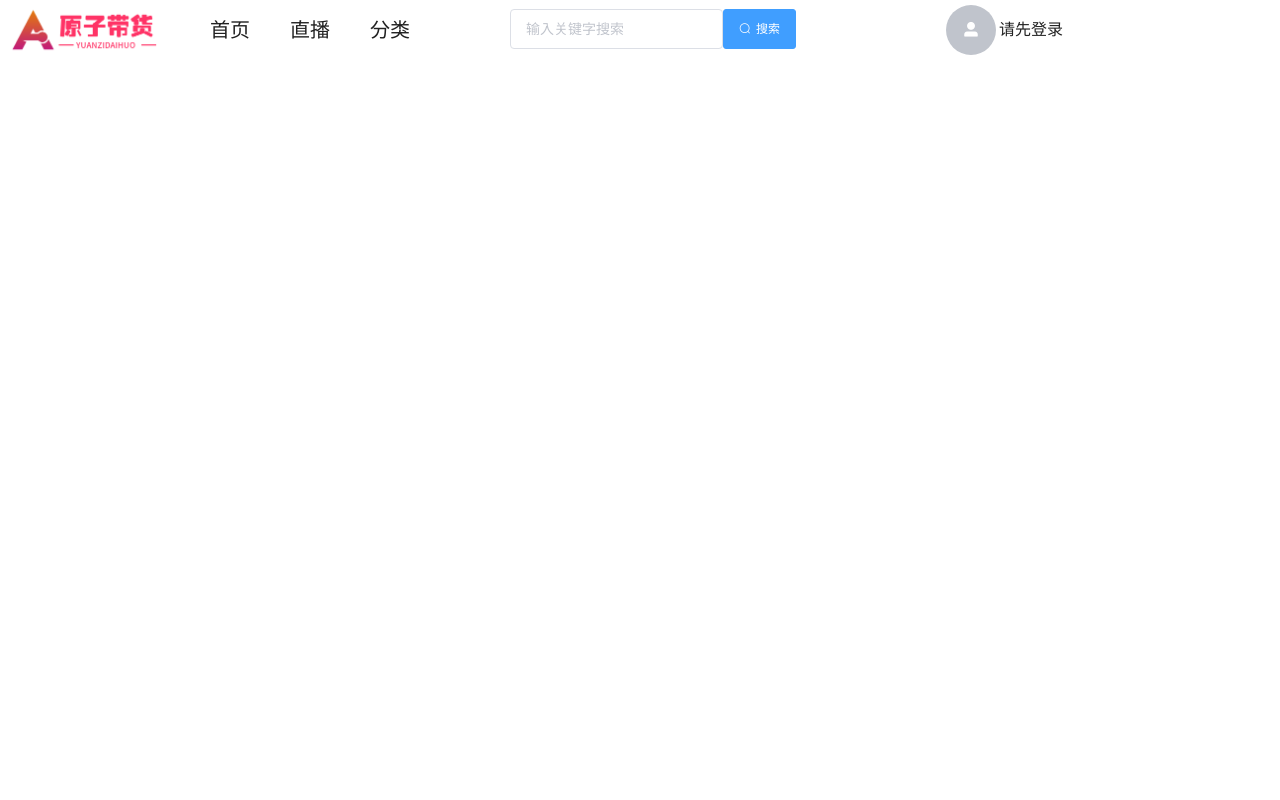
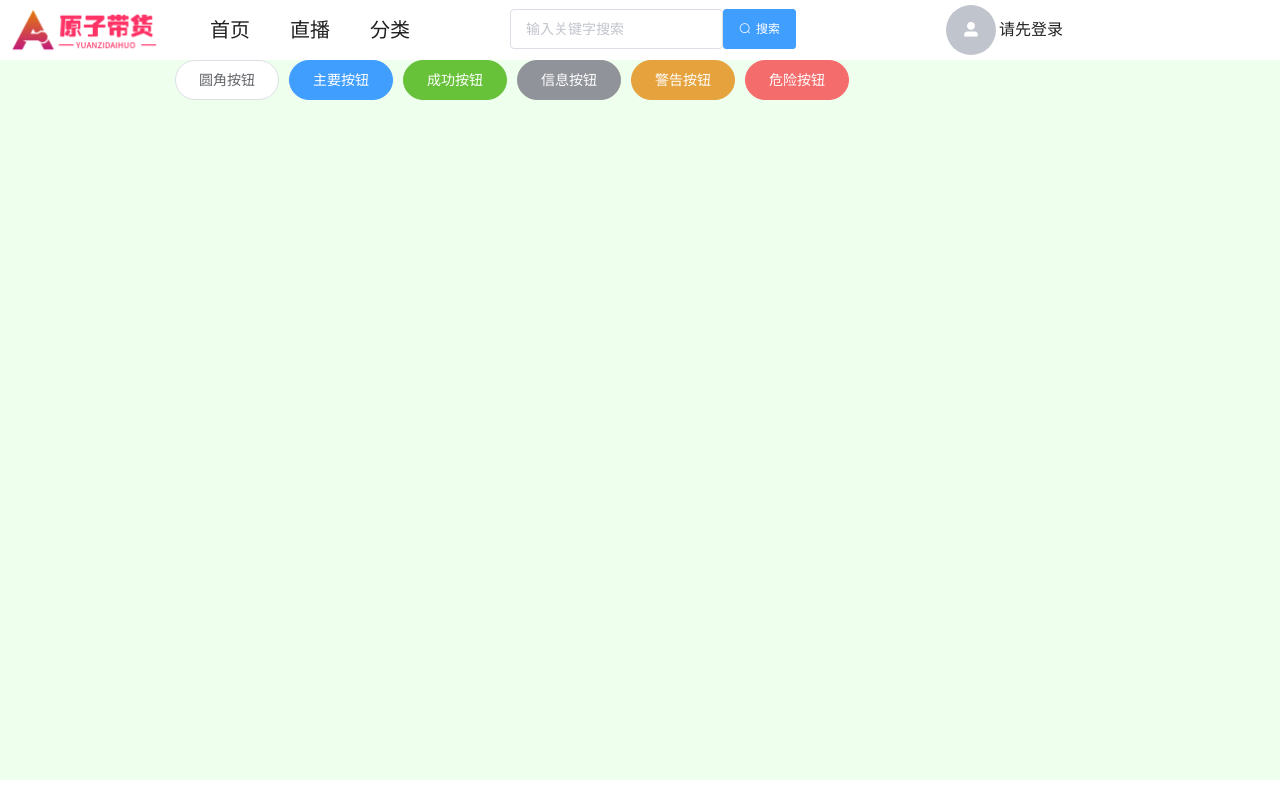
Before and after one commit to YonghaoZhu-code/livevue, a Vue app: page /#/classification in a window 1280 px wide. Built offline with nearby package versions, Linux system fonts and the light colour scheme; sample sign-in values are in the browser's storage; a small style sheet from the web is missing.

Commit message:
完善细节

```diff
--- a/src/components/Header.vue
+++ b/src/components/Header.vue
@@ -5,8 +5,8 @@
         </div>
         <ul class="ulbox">
          <li><router-link to="/">首页</router-link ></li>
-         <li><router-link to="/sellerlist">直播</router-link></li>
-         <li><router-link to="/details">分类</router-link></li>
+         <li><router-link to="/isliveing">直播</router-link></li>
+         <li><router-link to="/classification">分类</router-link></li>
          </ul>
          <div class="search">
              <el-input v-model="keyWord" size="large" placeholder="输入关键字搜索" ></el-input>
--- /dev/null
+++ b/src/views/Classification.vue
@@ -0,0 +1,50 @@
+<template>
+    <div class="box">
+<div class="left"></div>
+<div class="main">
+    <div class="top">
+        <el-row>
+  <el-button round>圆角按钮</el-button>
+  <el-button type="primary" round>主要按钮</el-button>
+  <el-button type="success" round>成功按钮</el-button>
+  <el-button type="info" round>信息按钮</el-button>
+  <el-button type="warning" round>警告按钮</el-button>
+  <el-button type="danger" round>危险按钮</el-button>
+</el-row>
+    </div>
+</div>
+<div class="right"></div>
+</div>
+</template>
+<script>
+
+export default {
+
+  data () {
+    return {
+
+    }
+  }
+}
+</script>
+<style lang="less" scoped>
+.box{
+  min-height: 90vh;
+  width: 100vw;
+  background-color: #efe;
+  display: flex;
+}
+.left{
+  width: 175px;
+  min-height: 90vh;
+}
+.main{
+  min-height: 90vh;
+  flex:1;
+  min-height: 100%;
+}
+.right{
+   min-height: 90vh;
+  width: 175px;
+}
+</style>
--- a/src/views/Home.vue
+++ b/src/views/Home.vue
@@ -23,7 +23,7 @@
         </a>
     </div>
     <div class="ctx">
-      <router-link :to="`/onlive/${liver.uid || 0}`" v-for="liver in livers" :key="liver">
+      <router-link :to="`/onlive/${liver.uid || 0}`" v-for="(liver,index) in livers" :key="index">
       <div class="show" >
         <div class="show-pic" :style="`background-image:url(${liver.imgUrl || 0}) `"></div>
         <div class="show-title">{{liver.title || "用户闲置177"}}</div>
--- a/src/views/Login.vue
+++ b/src/views/Login.vue
@@ -86,6 +86,7 @@ export default {
       const userInfo = JSON.stringify(res.userInfo)
       window.sessionStorage.setItem('userInfo', userInfo)
       this.setUserInfo(res.userInfo)
+      this.$router.push('/')
       return this.$message.success(res.msg)
     },
     reset () { this.$refs.loginFormRef.resetFields() },
--- a/src/views/onlive/onlive.vue
+++ b/src/views/onlive/onlive.vue
@@ -31,7 +31,10 @@
             <div v-show="liver.isLive"><liveplayer :playUrl="liver.playUrl"></liveplayer></div>
           </div>
           <div class="leftshopping">
-            666
+            <div class="shoppinglogo" @click="goshopping">
+              <i class="iconfont icon-shopping-cart1" style="font-size: 28px;color:#fff"></i>
+              <span style="padding:4px;color:#fff">立即购买</span>
+            </div>
           </div>
       </div>
       <!-- 右容器弹幕位置 -->
@@ -110,6 +113,10 @@ export default {
         console.log('连接未建立，还不能发送消息')
         return
       }
+      if (this.userInfo.username === undefined) {
+        this.$message.error('请先登录')
+        return
+      }
       if (this.danmumsg) {
         this.ws.send(JSON.stringify({ username: this.userInfo.username + ' : ', msg: this.danmumsg }))
         console.log('发送弹幕成功')
@@ -135,6 +142,13 @@ export default {
       const { data: res } = await this.$http.get('/getheaderurl', { params: { uid } })
       this.HeaderUrl = this.$baseURL + res.HeaderUrl
       console.log(this.HeaderUrl)
+    },
+    goshopping () {
+      if (this.liver.shopping) {
+        window.open(this.liver.shopping)
+      } else {
+        this.$message.error('主播未上架商品')
+      }
     },
     toinroom () {
       if (this.ws.readyState !== WebSocket.OPEN) {
@@ -265,6 +279,23 @@ min-height:500px;
           background: #000;
           height: 510px;
         }
+        .leftshopping{
+          width: 100%;
+          height: 120px;
+          display: flex;
+          justify-content: center;
+          align-items: center;
+          .shoppinglogo{
+            background-color:#ff5000;
+            width: 150px;
+            height: 60px;
+            border-radius: 12px;
+            padding: 8px;
+            font-size:28px;
+            line-height: 48px;
+            cursor: pointer;
+          }
+        }
     }
     .boxright{
         margin-left:12px;
--- a/src/views/user/Mine.vue
+++ b/src/views/user/Mine.vue
@@ -11,7 +11,7 @@
 <div>
   <el-row>
     <el-col span="6">
-      <router-link to="/">
+      <router-link to="userinfo">
      <i class="el-icon-setting" style="color: #23C9ED;margin: 4px"></i>个人信息
      </router-link>
     </el-col>
@@ -26,8 +26,11 @@
      </router-link>
     </el-col>
      <el-col span="6">
-       <router-link to="/">
+    <router-link to="tolive" v-if="this.userInfo.role!=1">
     <i class="el-icon-service" style="color: #F3A034;margin: 4px"></i>开启直播
+    </router-link>
+    <router-link to="toapply" v-else class="mmp">
+    <i class="el-icon-service" style="color: #F3A034;margin: 4px"></i>申请直播
     </router-link>
     </el-col>
   </el-row>
@@ -102,6 +105,10 @@ export default {
    .el-col{
      a{text-decoration: none;
      }
+     .mmp{
+       a{text-decoration: none;
+     }
+     }
    }
   }
 }
--- /dev/null
+++ b/src/views/user/children/toapply.vue
@@ -0,0 +1,46 @@
+<template>
+    <div class="box">
+<div class="form">
+     <el-form label-position="right" label-width="80px" :model="apply" >
+   <el-form-item label="申请名称" >
+    <el-input v-model="apply.title"></el-input>
+  </el-form-item>
+  <el-form-item label="申请类别">
+   <el-input v-model="apply.shopping"></el-input>
+  </el-form-item>
+  <el-form-item label="申请理由">
+     <el-input type="textarea" v-model="apply.catalog"></el-input>
+  </el-form-item>
+  <el-form-item>
+    <el-button type="primary" @click="onnext">提交申请</el-button>
+  </el-form-item>
+</el-form>
+</div>
+    </div>
+</template>
+<script>
+export default {
+  data () {
+    return {
+      apply: {
+        title: '',
+        catalog: '',
+        shopping: ''
+      }
+    }
+  },
+  methods: {
+
+  }
+
+}
+</script>
+<style lang="less" scoped>
+.form{
+    width: 600px;
+    margin: 0 auto;
+    padding-bottom: 6px;
+    padding-top: 4px;
+
+}
+</style>
```
Also changed, not shown: src/router/index.js (+8 -0 lines).
